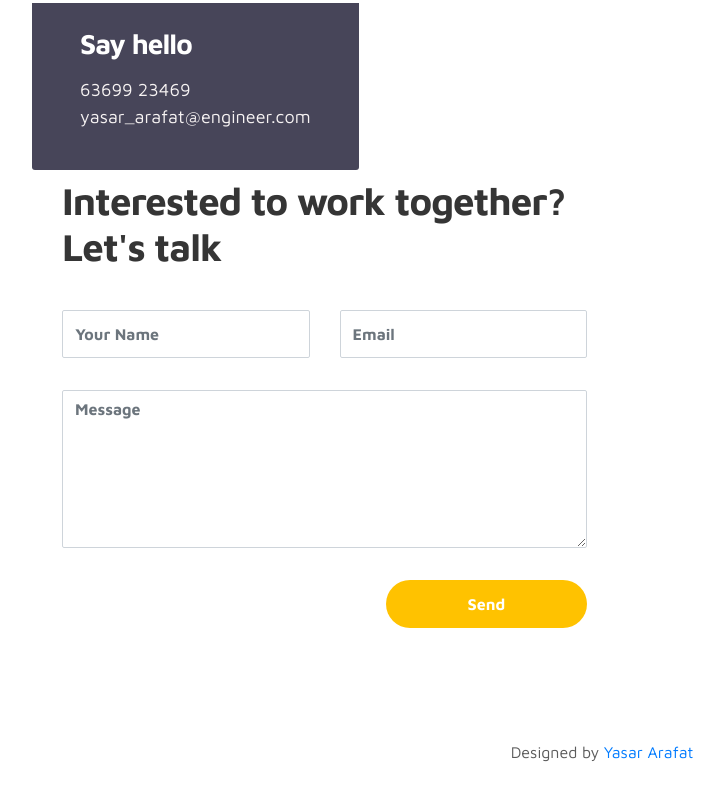
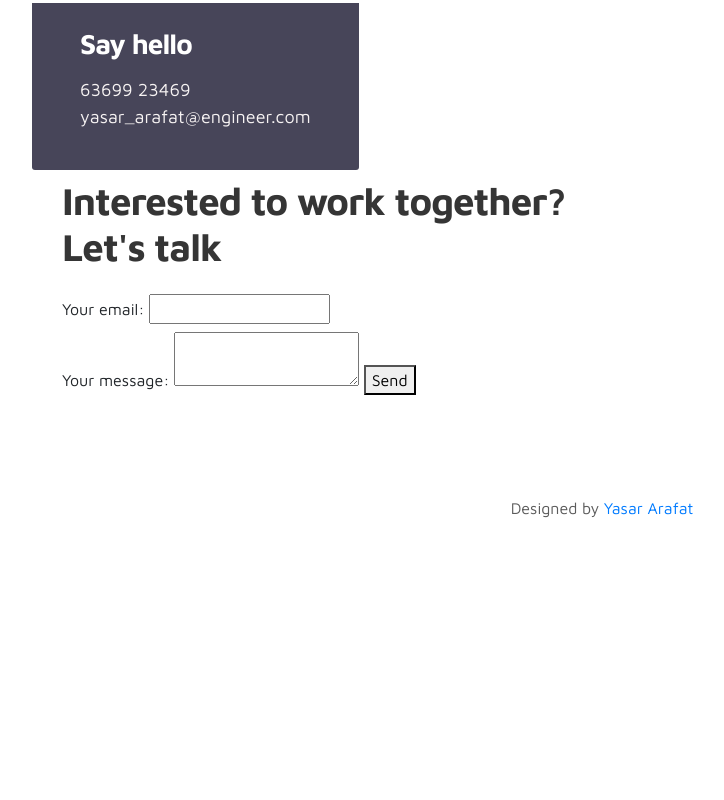
Before and after one commit to yasar-arafath/yasar-arafath.github.io, a plain HTML site: page index.html in a window 1280 px wide. Shown: the part 1924-2724 px from the top of the page, without its empty margins (38-762 px from the left). After the commit the page ends 2508 px from the top, so only its background shows below. Drawn offline with Linux system fonts and the light colour scheme.

Commit message:
Update index.html

```diff
--- a/index.html
+++ b/index.html
@@ -231,24 +231,22 @@
             <div class="contact-form">
               <h2 class="mb-4">Interested to work together? Let's talk</h2>
 
-              <form action="https://formspree.io/f/mvolobdy" method="POST"></form>
-                <div class="row">
+             <form
+  action="https://formspree.io/f/mvolobdy"
+  method="POST"
+>
+  <label>
+    Your email:
+    <input type="email" name="_replyto">
+  </label>
+  <label>
+    Your message:
+    <textarea name="message"></textarea>
+  </label>
+  <!-- your other form fields go here -->
+  <button type="submit">Send</button>
+</form>
 
-                  <div class="col-lg-6 col-12">
-                    <input type="text" class="form-control" name="name" placeholder="Your Name" id="name">
-                  </div>
-
-                  <div class="col-lg-6 col-12">
-                    <input type="email" class="form-control" name="_replyto" placeholder="Email" id="email">
-                  </div>
-
-                  <div class="col-12">
-                    <textarea name="message" rows="6" class="form-control" id="message" placeholder="Message"></textarea>
-                  </div>
-
-                  <div class="ml-lg-auto col-lg-5 col-12">
-                    <input type="submit" class="form-control submit-btn" value="Send">
-                    </form>
                   </div>
                 </div>
 
```
